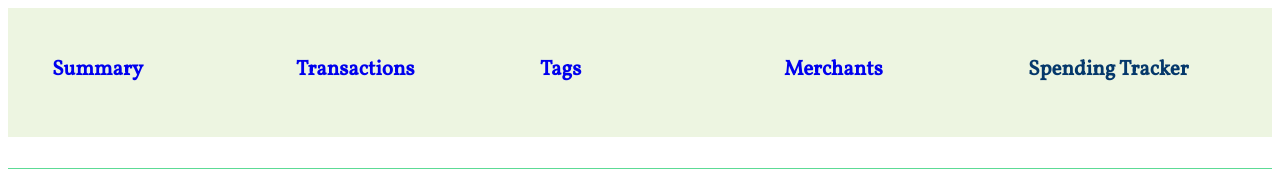
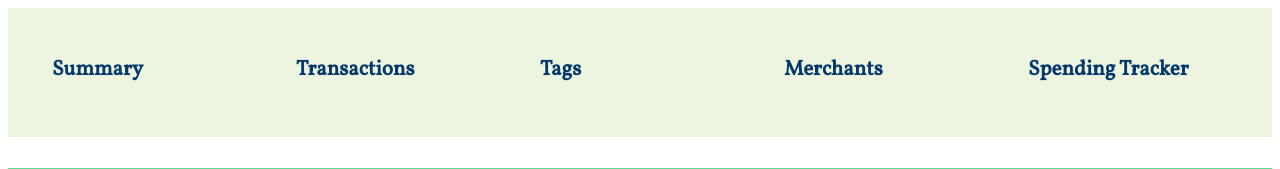
Before and after one commit to dephrase/spending_tracker, a Flask app: page /tags in a window 1280 px wide. Shown: the top 169 px of the page. Run offline with Flask 2, Linux system fonts and the light colour scheme; data that the repository does not hold is empty; some libraries are stand-ins or nearby versions.

Commit message:
Edited styling of header links

```diff
--- a/static/base.css
+++ b/static/base.css
@@ -106,9 +106,13 @@
 }
 
 .linktext {
-    color: #379683;
+    color: #05386b;
     font-family: 'Vollkorn', serif;
     font-size: 25px;
+}
+
+.linktext:hover {
+    color: #5ba4ee;
 }
 
 .showtransaction {
@@ -143,3 +147,11 @@ th {
 a {
     text-decoration: none;
 }
+
+.headerstyle {
+    color: #05386b;
+}
+
+.headerstyle:hover {
+    color: #5ba4ee;
+}
--- a/templates/base.html
+++ b/templates/base.html
@@ -13,43 +13,43 @@
     <main class="main">
     <div class="header">
         <div class="summary-header header-item dropdown">
-            <h2><a href="/">Summary</a></h2>
+            <h2><a class="headerstyle" href="/">Summary</a></h2>
             <div class="dropdown-content">
-                <a href="/#overview">Spending Overview</a>
+                <a class="headerstyle" href="/#overview">Spending Overview</a>
                 <br>
-                <a href="/#tagbreakdown">Breakdown by tags</a>
+                <a class="headerstyle" href="/#tagbreakdown">Breakdown by tags</a>
                 <br>
-                <a href="/#merchantbreakdown">Breakdown by merchant</a>
+                <a class="headerstyle" href="/#merchantbreakdown">Breakdown by merchant</a>
             </div>
         </div>
         <div class="transactions-header header-item dropdown">
-            <h2><a href="/transactions">Transactions</a></h2>
+            <h2><a class="headerstyle" href="/transactions">Transactions</a></h2>
             <div class="dropdown-content">
-                <a href="/transactions">View all Transactions</a>
+                <a class="headerstyle" href="/transactions">View all Transactions</a>
                 <br>
-                <a href="/transactions">Create new Transactions</a>
+                <a class="headerstyle" href="/transactions">Create new Transactions</a>
             </div>
         </div>
         <div class="tags-header header-item dropdown">
-           <h2><a href="/tags">Tags</a></h2>
+           <h2><a class="headerstyle" href="/tags">Tags</a></h2>
            <div class="dropdown-content">
-               <a href="/tags">View all tags</a>
+               <a class="headerstyle" href="/tags">View all tags</a>
                <br>
-               <a href="/tags">Create new tags</a>
+               <a class="headerstyle" href="/tags">Create new tags</a>
            </div>
         </div>
         <div class="merchants_header header-item dropdown">
-            <h2><a href="/merchants">Merchants</a></h2>
+            <h2><a class="headerstyle" href="/merchants">Merchants</a></h2>
             <div class="dropdown-content">
-                <a href="/merchants">View all merchants</a>
+                <a class="headerstyle" href="/merchants">View all merchants</a>
                 <br>
-                <a href="/merchants">Create new merchants</a>
+                <a class="headerstyle" href="/merchants">Create new merchants</a>
             </div>
         </div>
         <div class="logo header-item dropdown">
             <h2>Spending Tracker</h2>
             <div class="dropdown-content">
-                <a href="/myprofile">My Profile</a>
+                <a class="headerstyle" href="/myprofile">My Profile</a>
             </div>
         </div>
 
```
